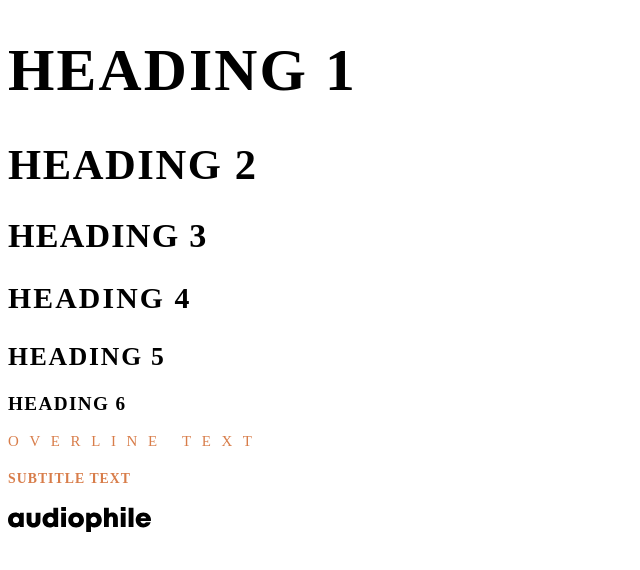
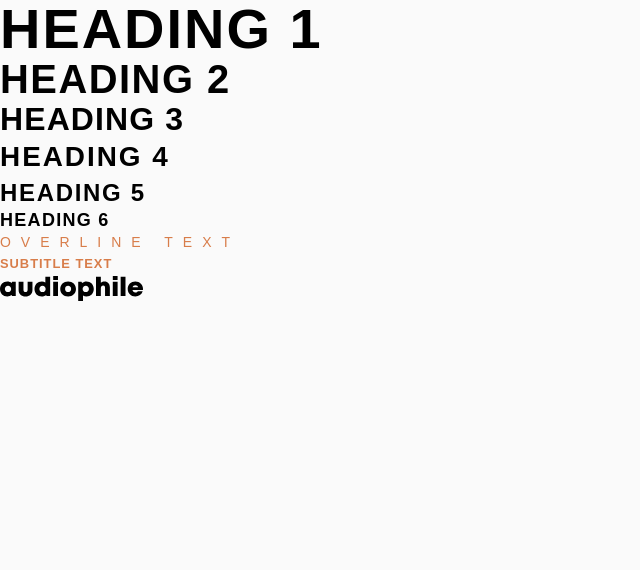
Before and after one commit to bluepersia/audiophile-fullstack, a React (Vite) app in the folder frontend/: page / in a window 1280 px wide. Shown: the top 570 px of the page, without its empty margins (0-640 px from the left). Built offline with nearby package versions, Linux system fonts and the light colour scheme.

Commit message:
Setup App.scss

```diff
--- a/frontend/src/App.scss
+++ b/frontend/src/App.scss
@@ -1,2 +1,42 @@
 @use "./css/tokens.css";
 @use "./css/utilities";
+
+*,
+::before,
+::after {
+  box-sizing: border-box;
+  margin: 0;
+  padding: 0;
+}
+
+html {
+  font-size: 15px;
+}
+
+body {
+  font-family: var(--font-manrope);
+  background-color: var(--color-neutral-800);
+  color: var(--color-neutral-0);
+}
+
+img {
+  display: block;
+  max-width: 100%;
+}
+
+input,
+button,
+textarea,
+select {
+  display: block;
+  font: inherit;
+  color: inherit;
+  background-color: transparent;
+  border: none;
+  cursor: pointer;
+}
+
+p {
+  line-height: 1.66;
+  font-weight: 500;
+}
```
